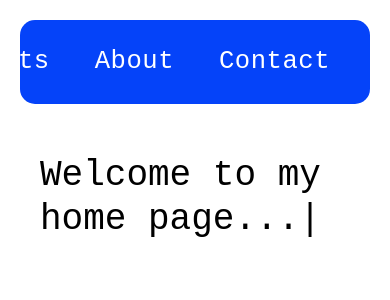
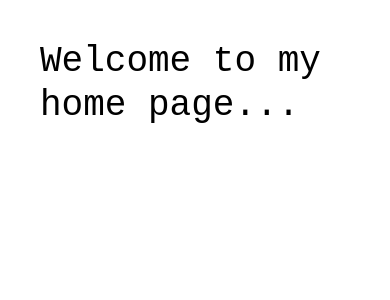
Before and after one commit to DePlaced/deplaced.github.io, an Angular app in the folder deplace-tech/: page / in a window 390 px wide. Shown: the top 300 px of the page. Built offline with nearby package versions, Linux system fonts and the light colour scheme.

Commit message:
Update app.component.html

```diff
--- a/deplace-tech/src/app/app.component.html
+++ b/deplace-tech/src/app/app.component.html
@@ -1,4 +1,9 @@
 <body class="web-container">
-  <app-header></app-header>
+  @if(isMobile$ |async){
+
+  }
+  @else{
+    <app-header></app-header>
+  }
     <router-outlet></router-outlet>
   </body>
```
